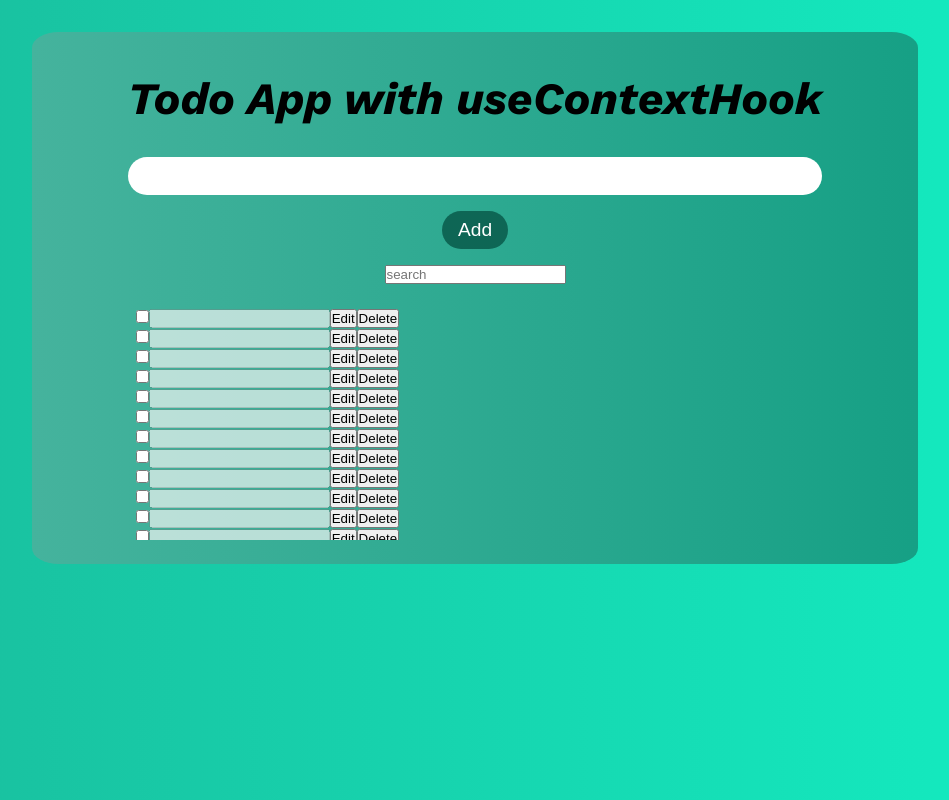
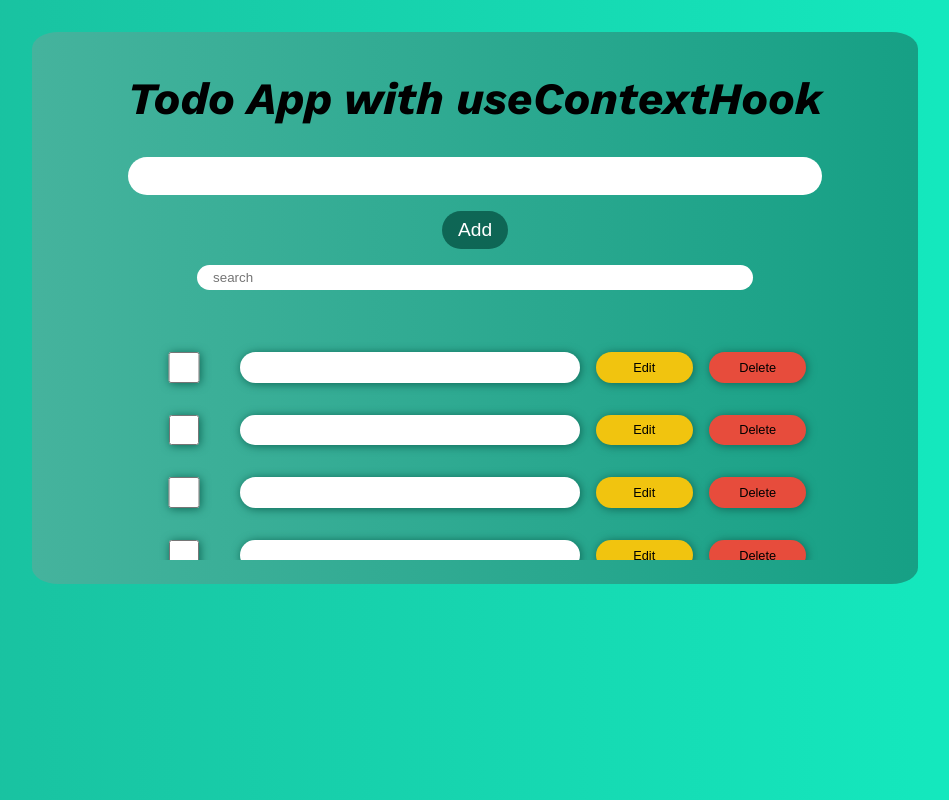
Before and after one commit to Sahil-4U/TodoAppWithUseContextHook, a React (Create React App) app: page / in a window 1280 px wide. Shown: the whole page, without its empty margins (165-1114 px from the left). Built offline with nearby package versions, Linux system fonts and the light colour scheme.

Commit message:
css work is completed for web

```diff
--- a/src/App.scss
+++ b/src/App.scss
@@ -73,5 +73,110 @@ body{
     overflow: auto;
     max-height: 15rem;
     padding: 0.5rem;
+
+    > .todo-item{
+      margin: 1rem 0rem;
+      display: flex;
+      justify-content: space-between;
+
+
+      >*{
+        margin: 0.5rem;
+      }
+
+      .checkbox{
+        display: inline-block;
+        width: 25%;
+        padding: 0.3rem 1rem;
+        border-radius: 50px;
+        background-color: #fff;
+        color: #000;
+        font-size: 1.1rem;
+        transition: all 0.3s ease-in;
+        border: none;
+        cursor: pointer;
+        filter: drop-shadow(1px 1px 5px #0e6655);
+
+        &:hover{
+        filter: drop-shadow(1px 1px 8px #0e6655);
+        }
+      }
+
+      > .todo-text{
+        display: inline-block;
+        width: 100%;
+        padding: 0.3rem 1rem;
+        border-radius: 50px;
+        border: none;
+        background-color: #fff;
+        color: #000;
+        margin-right: 0.5rem;
+        font-size: 1.1rem;
+        transition: all 0.3s ease-in-out;
+        filter: drop-shadow(1px 1px 5px #0e6655);
+
+        &:hover{
+        filter: drop-shadow(1px 1px 8px #0e6655);
+        }
+
+      }
+      .edit-item, .delete-item{
+        display: inline-block;
+        width: 25%;
+        padding: 0.3rem 1rem;
+        border-radius: 50px;
+        background-color: #f1c40f;
+        color: #000;
+        font-size: 0.8rem;
+        transition: all 0.3s ease-in-out;
+        border: none;
+        cursor: pointer;
+        filter: drop-shadow(1px 1px 5px #0e6655);
+
+        &:hover{
+        filter: drop-shadow(1px 1px 8px #0e6655);
+        }
+
+
+      }
+      .delete-item{
+        background-color:#e74c3c;
+      }
+
+    }
+  }
+  .search{
+    width: 80%;
+    padding: 0.3rem 1rem;
+    border: none;
+    border-radius: 50px;
+    margin-bottom: 0.9rem;
+    transition: all 0.3s ease-in-out;
+
+    &:hover{
+      outline: none;
+      filter: drop-shadow(0px 0px 2px #0e6655);
+    }
   }
 }
+
+.completed{
+text-decoration:line-through;
+color: #e74c3c;
+}
+
+::-webkit-scrollbar{
+  width: 8px;
+}
+::-webkit-scrollbar-track{
+  background-color: #0b5345;
+  border-radius: 5px;
+}
+::-webkit-scrollbar-thumb{
+  background-color: #73c6b6;
+  border-radius: 5px;
+}
+
+::-webkit-scrollbar-thumb:hover{
+  background-color: #b1bcba;
+}
```
